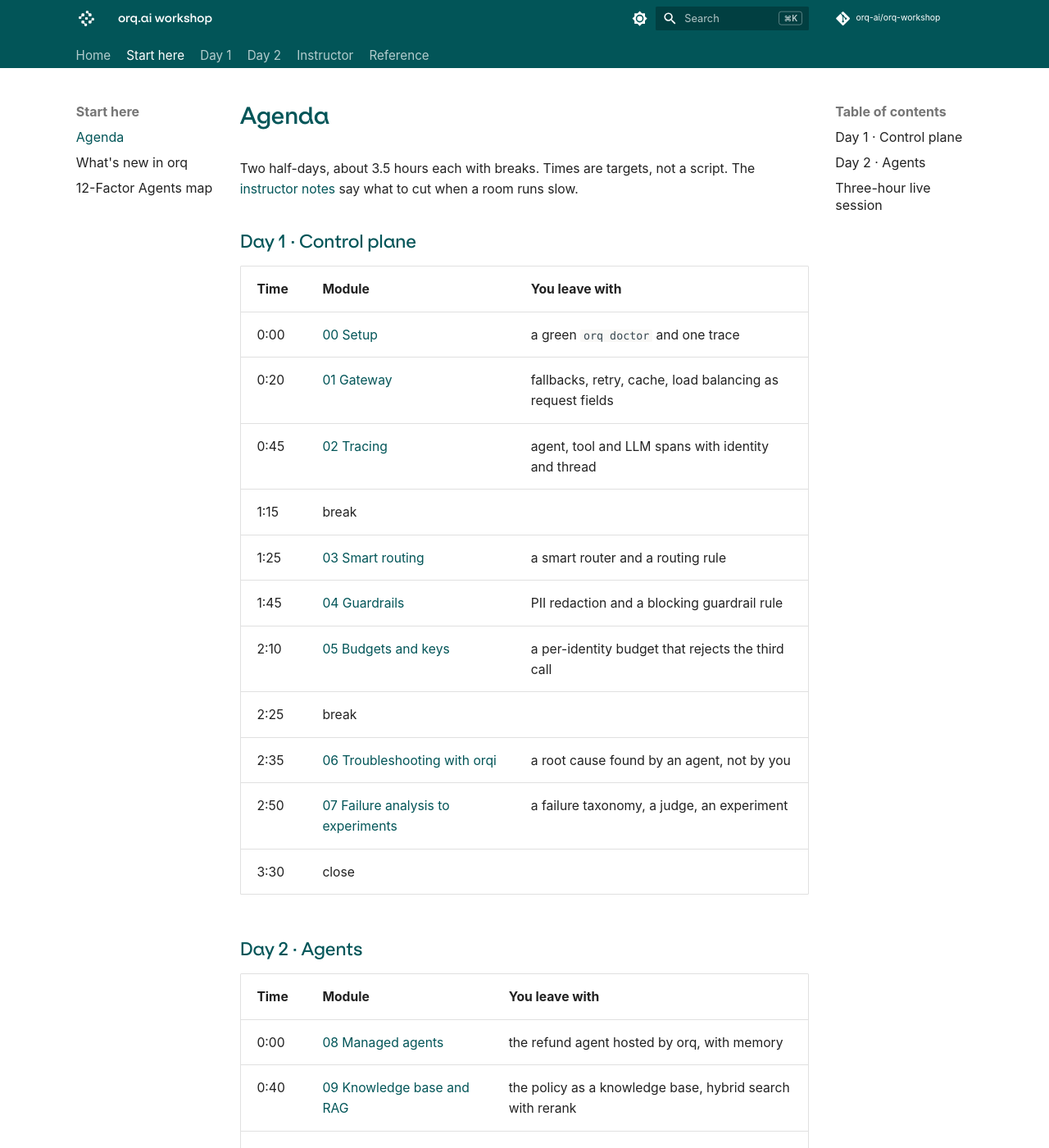
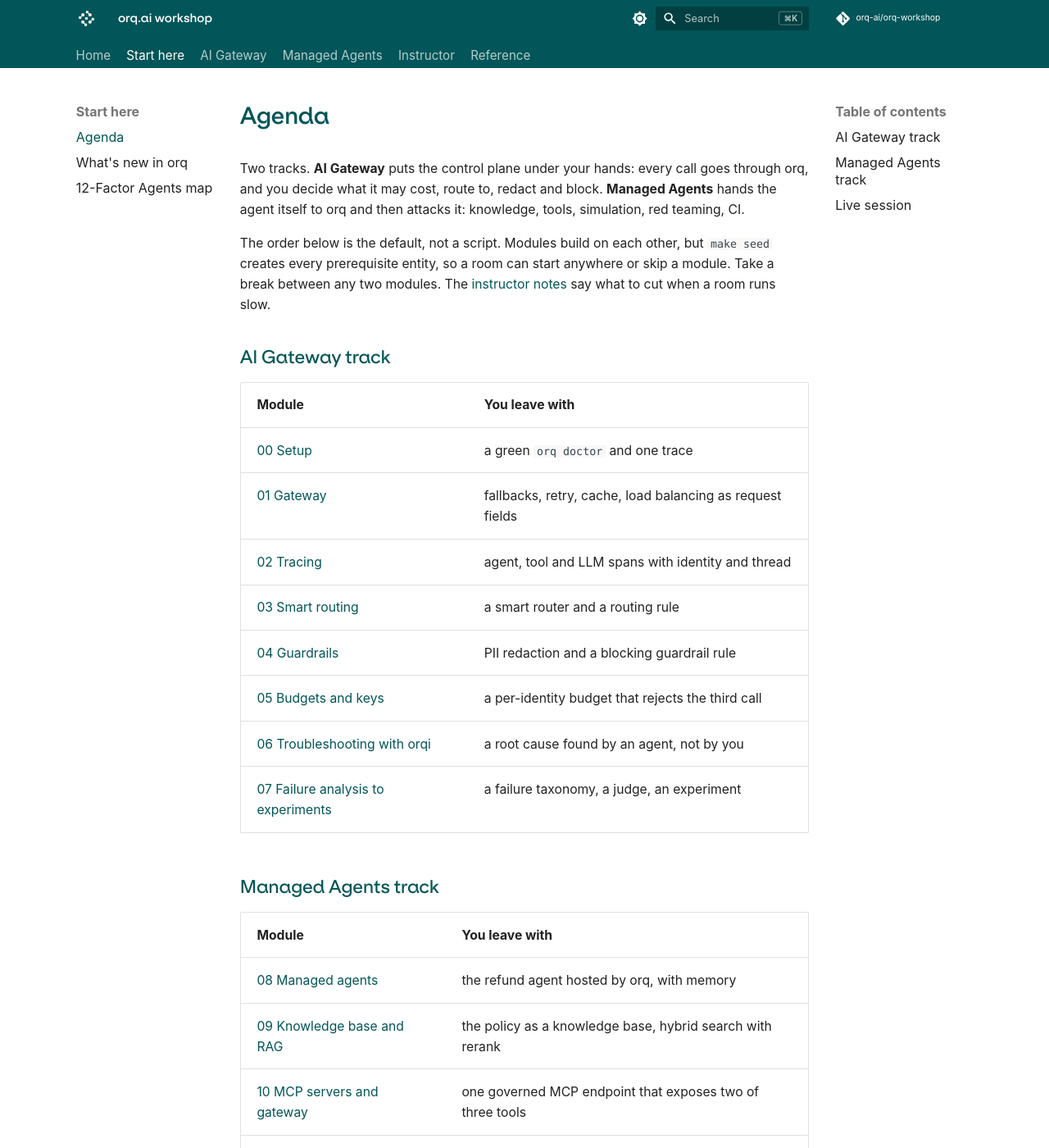
Before and after one commit to orq-ai/orq-workshop, an MkDocs documentation site: the page built from docs/agenda.md, in a window 1280 px wide and 1400 px high. Shown: the whole window at 82% size. Built offline with MkDocs 1.6.1 and Material for MkDocs 9.7.7, drawn with Linux system fonts in a browser that asks for light colours; comment, search, counter and statistics services are not loaded; some of the changed text lies outside the part shown.

Commit message:
Name the two module groups after what they teach, not the calendar
"Day 1" and "Day 2" assumed a two-day delivery that the repo does not
require. The groups are now the AI Gateway track (modules 00 to 07) and the
Managed Agents track (08 to 13), in the nav, the README, the landing page and
the agenda. The nav uses the bare names; the prose calls them tracks.

The agenda loses its clock columns and the session lengths with them: a room
takes the modules at its own pace, so a fixed timetable was fiction. The
by-hand versus coding-agent pair is now "two ways to work", so "track" means
one thing. The README drops its 12-Factor section; the module callouts and
docs/twelve-factor.md still carry it.

Co-Authored-By: Claude Opus 5 (1M context) <noreply@anthropic.com>

```diff
--- a/docs/agenda.md
+++ b/docs/agenda.md
@@ -1,37 +1,33 @@
 # Agenda
 
-Two half-days, about 3.5 hours each with breaks. Times are targets, not a script. The [instructor notes](instructor/index.md) say what to cut when a room runs slow.
+Two tracks. **AI Gateway** puts the control plane under your hands: every call goes through orq, and you decide what it may cost, route to, redact and block. **Managed Agents** hands the agent itself to orq and then attacks it: knowledge, tools, simulation, red teaming, CI.
 
-## Day 1 · Control plane
+The order below is the default, not a script. Modules build on each other, but `make seed` creates every prerequisite entity, so a room can start anywhere or skip a module. Take a break between any two modules. The [instructor notes](instructor/index.md) say what to cut when a room runs slow.
 
-| Time | Module | You leave with |
-|---|---|---|
-| 0:00 | [00 Setup](modules/00.md) | a green `orq doctor` and one trace |
-| 0:20 | [01 Gateway](modules/01.md) | fallbacks, retry, cache, load balancing as request fields |
-| 0:45 | [02 Tracing](modules/02.md) | agent, tool and LLM spans with identity and thread |
-| 1:15 | break | |
-| 1:25 | [03 Smart routing](modules/03.md) | a smart router and a routing rule |
-| 1:45 | [04 Guardrails](modules/04.md) | PII redaction and a blocking guardrail rule |
-| 2:10 | [05 Budgets and keys](modules/05.md) | a per-identity budget that rejects the third call |
-| 2:25 | break | |
-| 2:35 | [06 Troubleshooting with orqi](modules/06.md) | a root cause found by an agent, not by you |
-| 2:50 | [07 Failure analysis to experiments](modules/07.md) | a failure taxonomy, a judge, an experiment |
-| 3:30 | close | |
+## AI Gateway track
 
-## Day 2 · Agents
+| Module | You leave with |
+|---|---|
+| [00 Setup](modules/00.md) | a green `orq doctor` and one trace |
+| [01 Gateway](modules/01.md) | fallbacks, retry, cache, load balancing as request fields |
+| [02 Tracing](modules/02.md) | agent, tool and LLM spans with identity and thread |
+| [03 Smart routing](modules/03.md) | a smart router and a routing rule |
+| [04 Guardrails](modules/04.md) | PII redaction and a blocking guardrail rule |
+| [05 Budgets and keys](modules/05.md) | a per-identity budget that rejects the third call |
+| [06 Troubleshooting with orqi](modules/06.md) | a root cause found by an agent, not by you |
+| [07 Failure analysis to experiments](modules/07.md) | a failure taxonomy, a judge, an experiment |
 
-| Time | Module | You leave with |
-|---|---|---|
-| 0:00 | [08 Managed agents](modules/08.md) | the refund agent hosted by orq, with memory |
-| 0:40 | [09 Knowledge base and RAG](modules/09.md) | the policy as a knowledge base, hybrid search with rerank |
-| 1:15 | break | |
-| 1:25 | [10 MCP servers and gateway](modules/10.md) | one governed MCP endpoint that exposes two of three tools |
-| 1:55 | [11 Simulation and red teaming](modules/11.md) | a vulnerable agent that fails, a fixed one that passes |
-| 2:35 | break | |
-| 2:45 | [12 Evals and agents in CI](modules/12.md) | a GitHub Actions gate and a nightly triage agent |
-| 3:20 | [13 Coding agents and wrap-up](modules/13.md) | your coding agent wired to orq, applied to your own repo |
-| 3:45 | close | |
+## Managed Agents track
 
-## Three-hour live session
+| Module | You leave with |
+|---|---|
+| [08 Managed agents](modules/08.md) | the refund agent hosted by orq, with memory |
+| [09 Knowledge base and RAG](modules/09.md) | the policy as a knowledge base, hybrid search with rerank |
+| [10 MCP servers and gateway](modules/10.md) | one governed MCP endpoint that exposes two of three tools |
+| [11 Simulation and red teaming](modules/11.md) | a vulnerable agent that fails, a fixed one that passes |
+| [12 Evals and agents in CI](modules/12.md) | a GitHub Actions gate and a nightly triage agent |
+| [13 Coding agents and wrap-up](modules/13.md) | your coding agent wired to orq, applied to your own repo |
 
-The [slide deck](https://github.com/orq-ai/orq-workshop/tree/main/slides) is the spine for a single 3-hour session. It opens with a priority vote and picks four or five blocks from the list above.
+## Live session
+
+The [slide deck](https://github.com/orq-ai/orq-workshop/tree/main/slides) is the spine for a single session. It opens with a priority vote and picks four or five blocks from the modules above, so the room decides the order.
--- a/docs/instructor/index.md
+++ b/docs/instructor/index.md
@@ -17,7 +17,7 @@ Concept in two minutes, live demo with the exact command from the README, partic
 
 ## What to cut when a room runs slow
 
-Day 1: fold 05 into a five-minute demo, skip step 4 of 01 (load balancer), skip the annotation step of 02. Day 2: skip the external knowledge base demo in 09, run only static mode in 11, show 12 as a walkthrough of the workflow files.
+AI Gateway track: fold 05 into a short demo, skip step 4 of 01 (load balancer), skip the annotation step of 02. Managed Agents track: skip the external knowledge base demo in 09, run only static mode in 11, show 12 as a walkthrough of the workflow files.
 
 ## Reset between sessions
 
--- a/mkdocs.yml
+++ b/mkdocs.yml
@@ -83,7 +83,7 @@ nav:
       - Agenda: agenda.md
       - What's new in orq: whats-new.md
       - 12-Factor Agents map: twelve-factor.md
-  - Day 1:
+  - AI Gateway:
       - 00 Setup: modules/00.md
       - 01 Gateway: modules/01.md
       - 02 Tracing: modules/02.md
@@ -92,7 +92,7 @@ nav:
       - 05 Budgets and keys: modules/05.md
       - 06 Troubleshooting with orqi: modules/06.md
       - 07 Failure analysis to experiments: modules/07.md
-  - Day 2:
+  - Managed Agents:
       - 08 Managed agents: modules/08.md
       - 09 Knowledge base and RAG: modules/09.md
       - 10 MCP servers and gateway: modules/10.md
```
Also changed, not shown: README.md (+7 -11 lines), docs/index.md (+4 -4 lines), slides/facilitator.md (+1 -1 lines), slides/workshop.md (+1 -1 lines).
